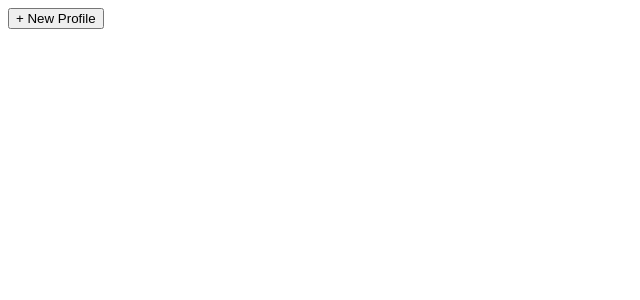
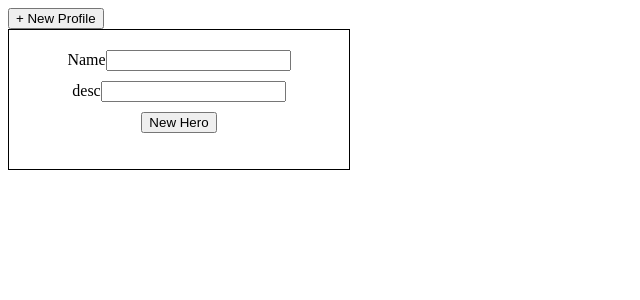
Before and after one commit to mnsmanasa/angular-thvdh1, an Angular app: page / in a window 1280 px wide. Shown: the top 300 px of the page, without its empty margins (0-640 px from the left). Built offline with nearby package versions, Linux system fonts and the light colour scheme.

Commit message:
5 files modified, 1 added

```diff
--- a/src/app/app.component.css
+++ b/src/app/app.component.css
@@ -1,3 +1,10 @@
 p {
   font-family: Lato;
 }
+
+.pop-up{
+  padding: 20px;
+  border: 1px solid black;
+  text-align: center;
+  width: 300px;
+}
--- a/src/app/app.component.html
+++ b/src/app/app.component.html
@@ -1,2 +1,4 @@
 <button>+ New Profile</button>
-<!-- <pop-up></pop-up> -->
+<div class="pop-up">
+<new-profile-form></new-profile-form>
+</div>
--- a/src/app/app.module.ts
+++ b/src/app/app.module.ts
@@ -4,10 +4,11 @@ import { FormsModule } from '@angular/forms';
 
 import { AppComponent } from './app.component';
 import { HelloComponent } from './hello.component';
+import { NewProfileFormComponent } from './new-profile-form/new-profile-form.component';
 
 @NgModule({
   imports:      [ BrowserModule, FormsModule ],
-  declarations: [ AppComponent, HelloComponent ],
+  declarations: [ AppComponent, HelloComponent, NewProfileFormComponent ],
   bootstrap:    [ AppComponent ]
 })
 export class AppModule { }
--- /dev/null
+++ b/src/app/new-profile-form/new-profile-form.component.css
@@ -0,0 +1,3 @@
+.form-group {
+  padding-bottom: 10px
+}
--- a/src/app/new-profile-form/new-profile-form.component.html
+++ b/src/app/new-profile-form/new-profile-form.component.html
@@ -5,8 +5,7 @@
                required
                [(ngModel)]="model.name" name="name"
                #name="ngModel">
-        <div [hidden]="name.valid || name.pristine"
-             class="alert alert-danger">
+		<div [hidden]="name.valid || name.pristine" class="alert alert-danger">
 			Name is required
 		</div>
 	</div>
--- a/src/app/new-profile-form/new-profile-form.component.ts
+++ b/src/app/new-profile-form/new-profile-form.component.ts
@@ -0,0 +1,26 @@
+import { Component } from '@angular/core';
+
+import { Profile } from '../profile';
+
+@Component({
+  selector: 'new-profile-form',
+  templateUrl: './new-profile-form.component.html',
+  styleUrls: ['./new-profile-form.component.css']
+})
+export class NewProfileFormComponent {
+  model = new Profile();
+
+  submitted = false;
+
+  onSubmit() {
+
+   }
+
+}
+
+
+/*
+Copyright Google LLC. All Rights Reserved.
+Use of this source code is governed by an MIT-style license that
+can be found in the LICENSE file at http://angular.io/license
+*/
```
Lines whose indentation alone changed are shown as unchanged.
